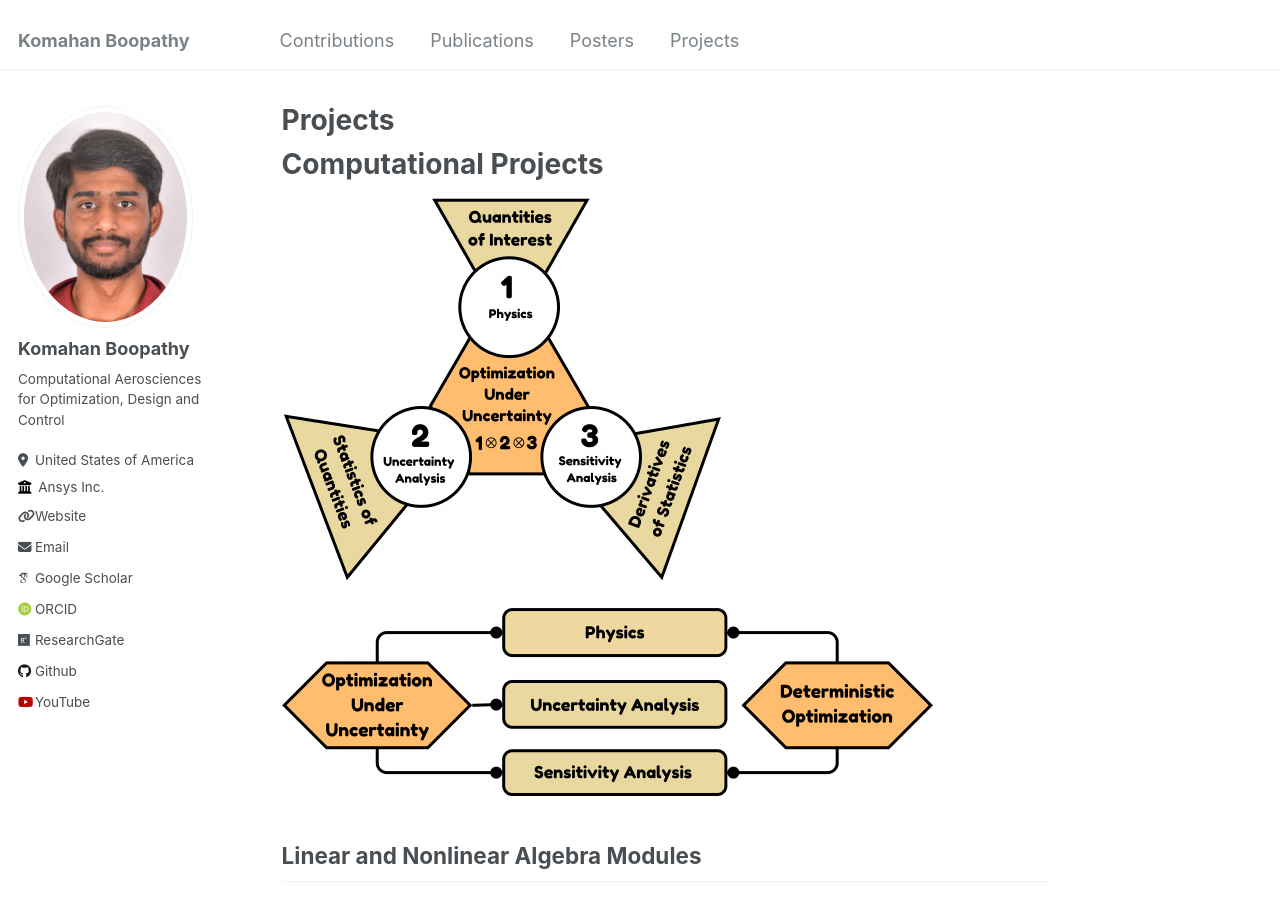
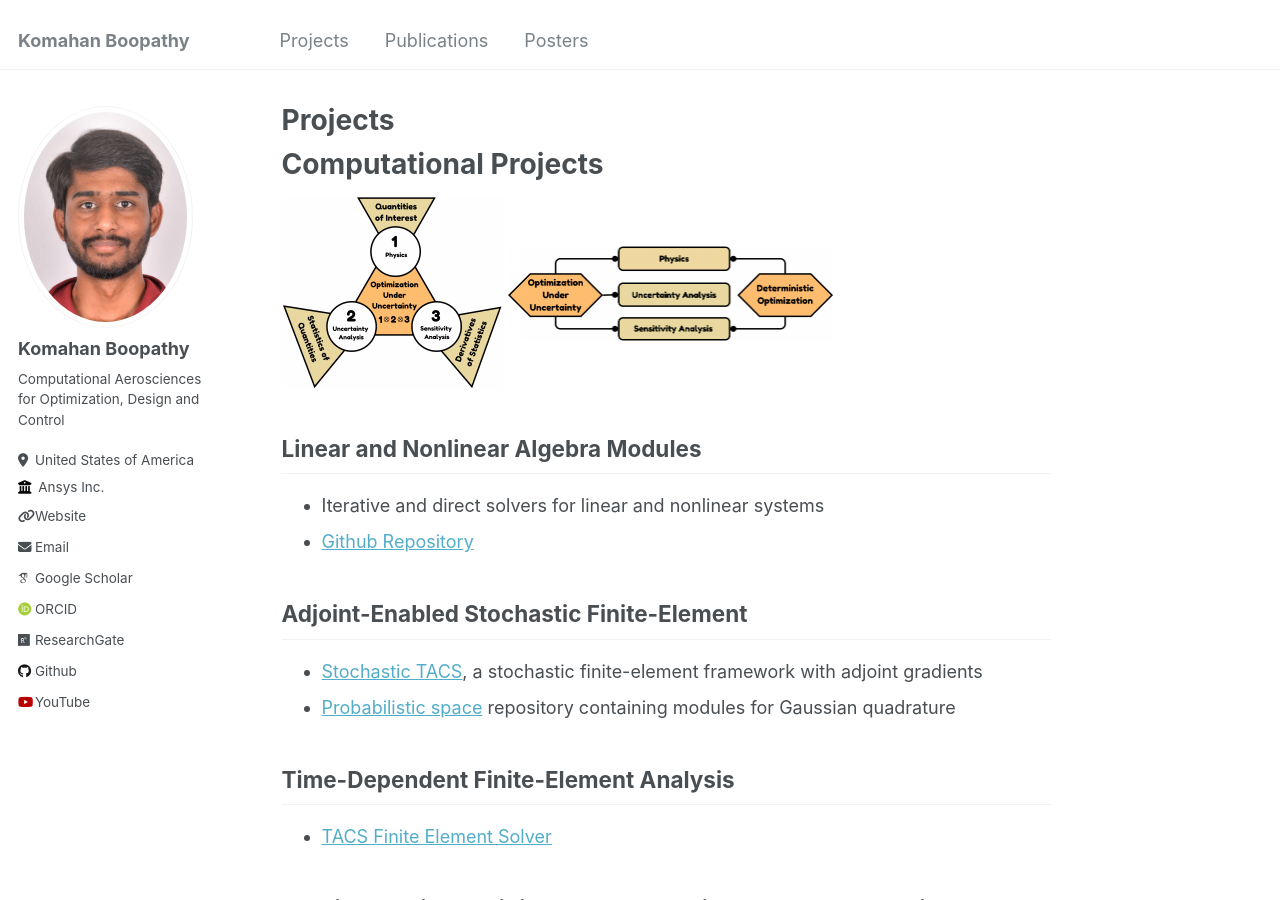
Before and after one commit to komahanb/komahanb.github.io, a Jekyll site: the page built from _pages/projects.md, in a window 1280 px wide and 900 px high. Built offline with Jekyll 4.4.1, drawn with Linux system fonts in a browser that asks for light colours; some web fonts are replaced.

Commit message:
add figure to computational projects

```diff
--- a/_data/navigation.yml
+++ b/_data/navigation.yml
@@ -1,12 +1,9 @@
 main:
-  - title: "Contributions"
-    url: /contributions/
+  - title: "Projects"
+    url: /projects/
 
   - title: "Publications"
     url: /publications/
 
   - title: "Posters"
     url: /posters/
-
-  - title: "Projects"
-    url: /projects/
--- a/_pages/projects.md
+++ b/_pages/projects.md
@@ -9,11 +9,7 @@ redirect_from:
 
 # Computational Projects
 
-
-
-![](../files/ouu-span.png)
-
-![](../files/ouu-do-schematic.png)
+<img src="../files/ouu-span.png" style="zoom:50%;" /> <img src="../files/ouu-do-schematic.png" style="zoom:50%;" />
 
 ## Linear and Nonlinear Algebra Modules
 
```
Also changed, not shown: _pages/_contributions.md (renamed from _pages/contributions.md).
